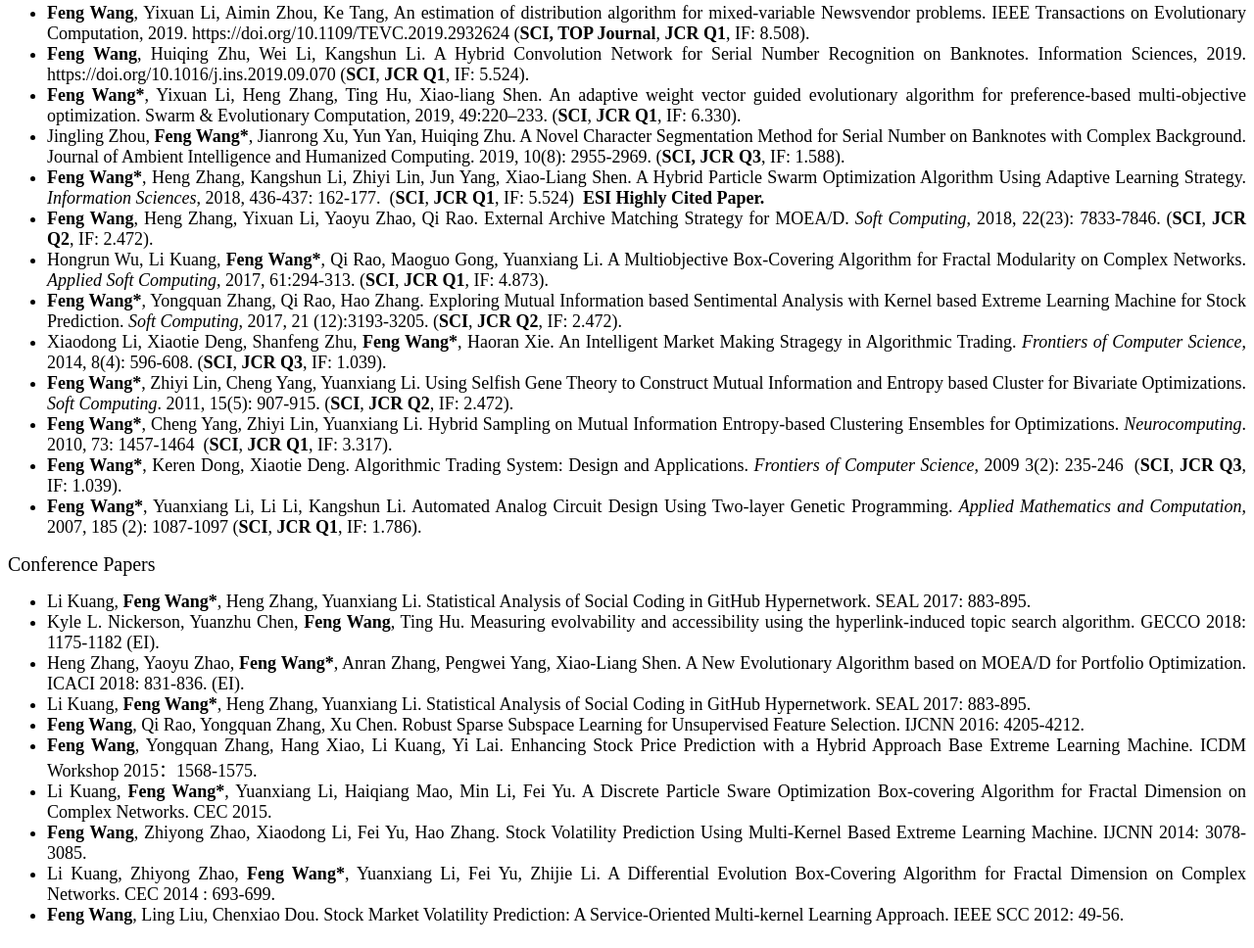
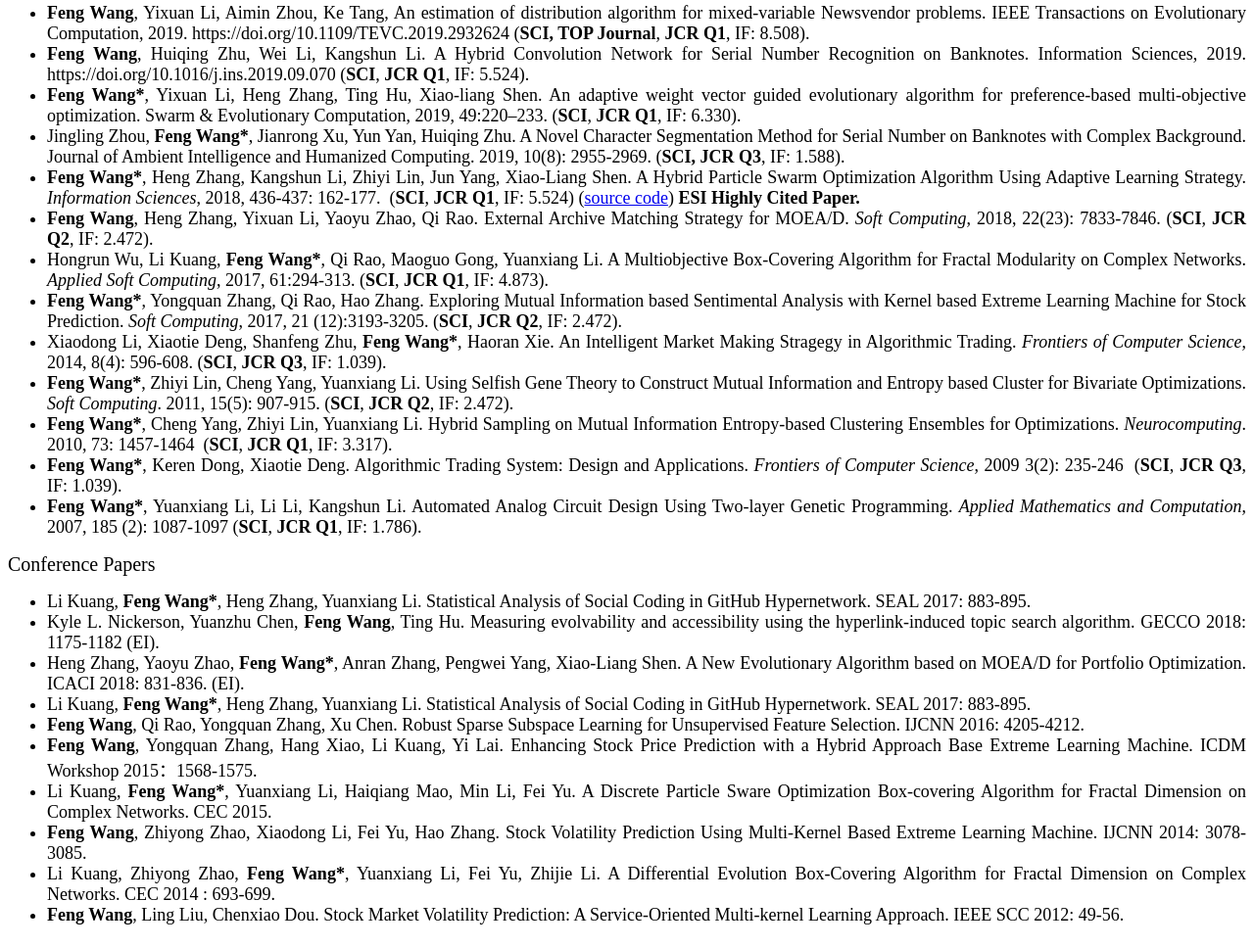
Before and after one commit to fengwangwhu/fengwangwhu.github.io, a plain HTML site: page index.html in a window 1280 px wide. Shown: the part 765-1733 px from the top of the page at 98% size. Drawn offline with Linux system fonts and the light colour scheme.

Commit message:
Update index.html

```diff
--- a/index.html
+++ b/index.html
@@ -90,7 +90,7 @@ and  Applications. Information Systems for Global Financial Markets: Emerging  D
   <li class="style83"><strong>Feng  Wang</strong>, Huiqing Zhu, Wei Li, Kangshun Li. A Hybrid  Convolution Network for Serial Number Recognition on Banknotes. Information  Sciences, 2019. https://doi.org/10.1016/j.ins.2019.09.070 (<strong>SCI</strong>, <strong>JCR Q1</strong>, IF: 5.524).</li>
   <li class="style83"><strong>Feng Wang*</strong>, Yixuan  Li, Heng Zhang, Ting Hu, Xiao-liang Shen. An adaptive weight vector guided  evolutionary algorithm for preference-based multi-objective optimization. Swarm  &amp; Evolutionary Computation, 2019, 49:220–233. (<strong>SCI</strong>, <strong>JCR Q1</strong>, IF: 6.330).</li>
       <li class="style83">Jingling Zhou, <strong>Feng Wang*</strong>, Jianrong Xu, Yun Yan, Huiqing  Zhu. A Novel Character Segmentation Method for Serial Number on Banknotes with  Complex Background. Journal of Ambient Intelligence and Humanized Computing.  2019, 10(8): 2955-2969. (<strong>SCI, JCR </strong><strong>Q3</strong>, IF: 1.588).</li>
-      <li class="style83"><strong>Feng Wang*</strong>,  Heng Zhang, Kangshun Li, Zhiyi Lin, Jun Yang, Xiao-Liang Shen. A Hybrid  Particle Swarm Optimization Algorithm Using Adaptive Learning Strategy.<em> Information Sciences</em>, 2018, 436-437:  162-177.  (<strong>SCI</strong>, <strong>JCR Q1</strong>, IF: 5.524)  <strong>ESI Highly Cited Paper.</strong></li>
+      <li class="style83"><strong>Feng Wang*</strong>,  Heng Zhang, Kangshun Li, Zhiyi Lin, Jun Yang, Xiao-Liang Shen. A Hybrid  Particle Swarm Optimization Algorithm Using Adaptive Learning Strategy.<em> Information Sciences</em>, 2018, 436-437:  162-177.  (<strong>SCI</strong>, <strong>JCR Q1</strong>, IF: 5.524) (<a href="https://fengwangwhu.github.io/ALPSO.zip">source code</a>) <strong>ESI Highly Cited Paper.</strong></li>
       <li class="style83"><strong>Feng Wang</strong>, Heng Zhang, Yixuan  Li, Yaoyu Zhao, Qi Rao. External Archive Matching Strategy for MOEA/D. <em>Soft Computing</em>, 2018, 22(23): 7833-7846.  (<strong>SCI</strong>, <strong>JCR Q2</strong>, IF: 2.472).</li>
       <li class="style83">Hongrun Wu, Li Kuang,<strong> Feng Wang*</strong>, Qi Rao, Maoguo Gong, Yuanxiang Li. A Multiobjective  Box-Covering Algorithm for Fractal Modularity on Complex Networks.<em> Applied Soft Computing</em>, 2017,  61:294-313. (<strong>SCI</strong>, <strong>JCR Q1</strong>, IF: 4.873).</li>
       <li class="style83"><strong>Feng Wang*</strong>,  Yongquan Zhang, Qi Rao, Hao Zhang. Exploring Mutual Information based  Sentimental Analysis with Kernel based Extreme Learning Machine for Stock  Prediction. <em>Soft Computing</em>, 2017, 21  (12):3193-3205. (<strong>SCI</strong>, <strong>JCR Q2</strong>, IF: 2.472).</li>
```
